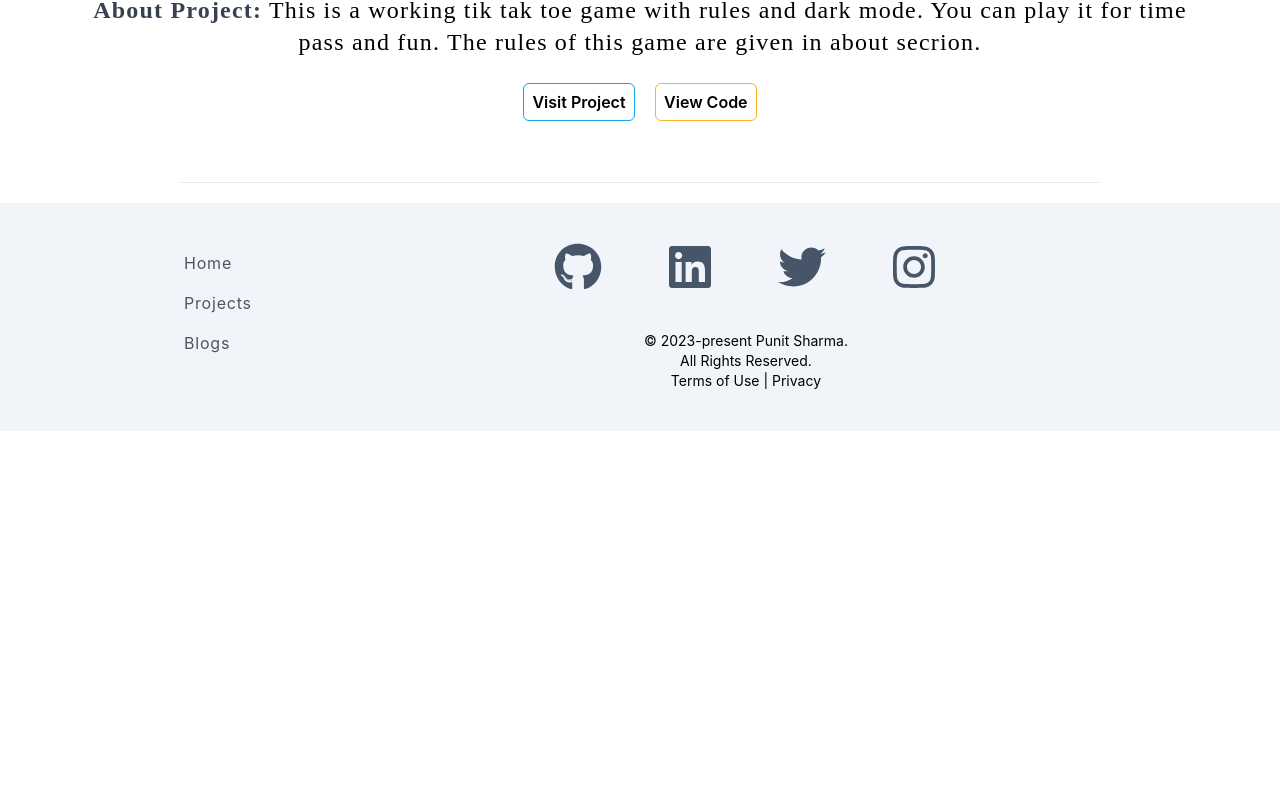
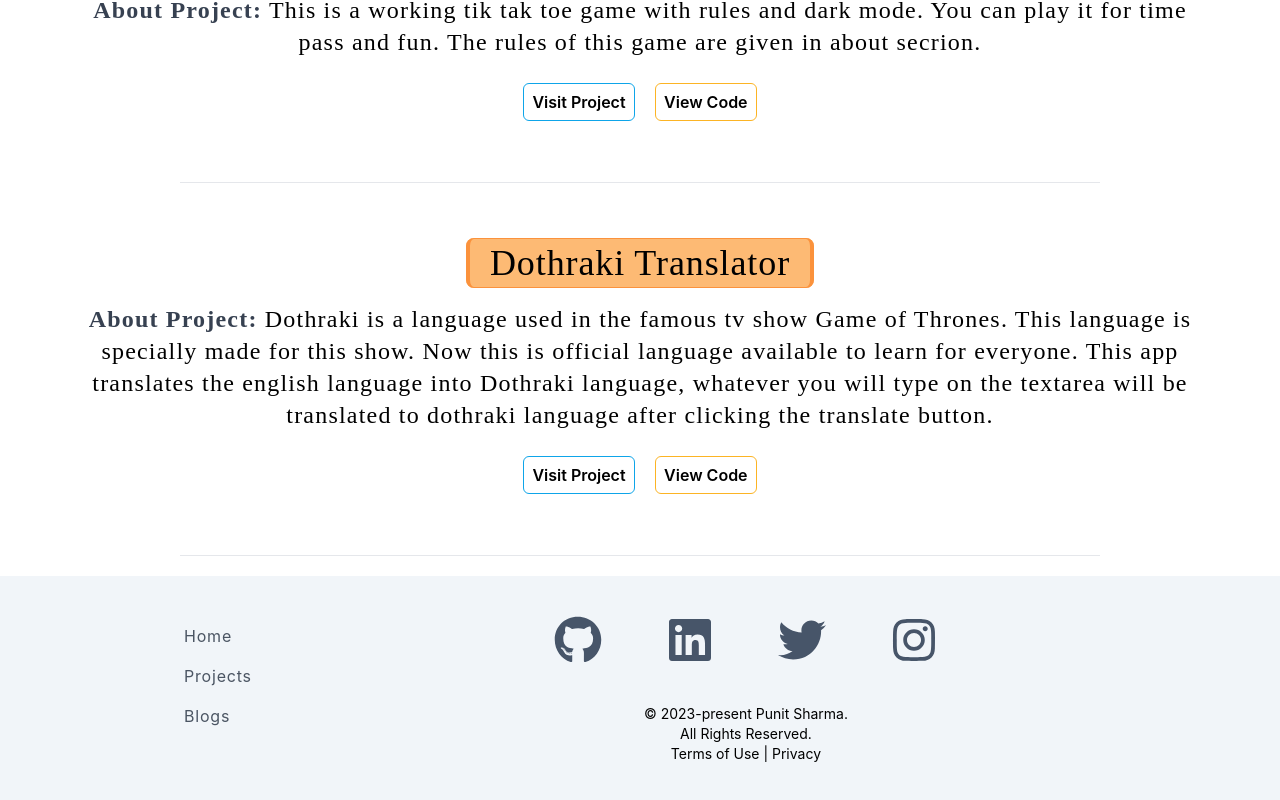
Before and after one commit to PunitMudgal/my-portfolio, a React (Create React App) app: page /project in a window 1280 px wide. Shown: the part 2469-3269 px from the top of the page. Before the commit the page ends 2900 px from the top, so only its background shows below. Built offline with nearby package versions, Linux system fonts and the light colour scheme.

Commit message:
new project added

```diff
--- a/src/ProjectData.js
+++ b/src/ProjectData.js
@@ -56,6 +56,13 @@ const ProjectData = [
         SourceCode: 'https://github.com/PunitMudgal/profile-card02',
         VisitPro: 'https://profile-cards02.netlify.app'
     },
+    {
+        projectNo: 9,
+        ProjectName: 'Dothraki Translator',
+        Description: 'Dothraki is a language used in the famous tv show Game of Thrones. This language is specially made for this show. Now this is official language available to learn for everyone. This app translates the english language into Dothraki language, whatever you will type on the textarea will be translated to dothraki language after clicking the translate button.',
+        SourceCode: 'https://github.com/PunitMudgal/dothraki-translator_js',
+        VisitPro: 'dothraki-translator-js.netlify.app'
+    },
 
 ]
 
```
